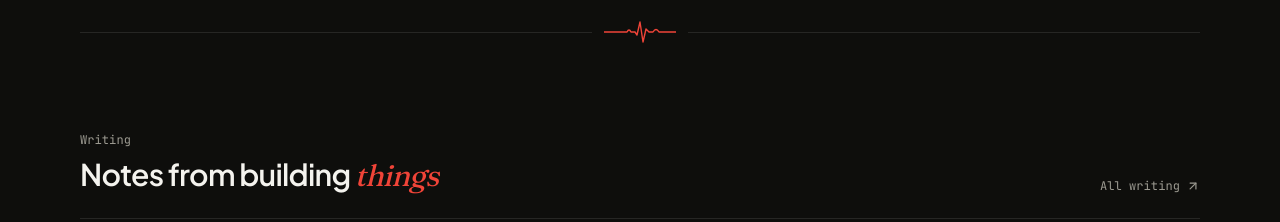
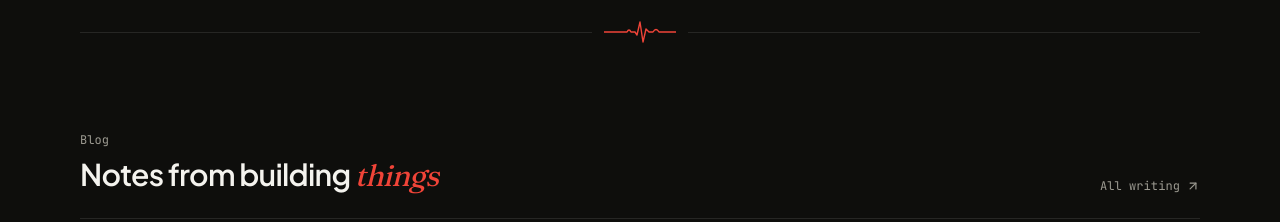
Before and after one commit to NurNazim21/NurHossainNazim, a Next.js app: page / in a window 1280 px wide. Shown: the part 6160-6382 px from the top of the page. Built offline with nearby package versions, Linux system fonts and the light colour scheme; no server answers.

Commit message:
Change 'Writing' label to 'Blog' in writing section

```diff
--- a/components/writing-section.tsx
+++ b/components/writing-section.tsx
@@ -21,7 +21,7 @@ export function WritingSection() {
       <RevealSection>
         <div className="mb-10 flex flex-wrap items-end justify-between gap-4 border-b border-border pb-6">
           <div>
-            <p className="mb-2 font-mono text-xs text-muted-foreground">Writing</p>
+            <p className="mb-2 font-mono text-xs text-muted-foreground">Blog</p>
             <h2
               id="writing-heading"
               className="text-2xl font-semibold tracking-tight text-foreground sm:text-3xl"
```
